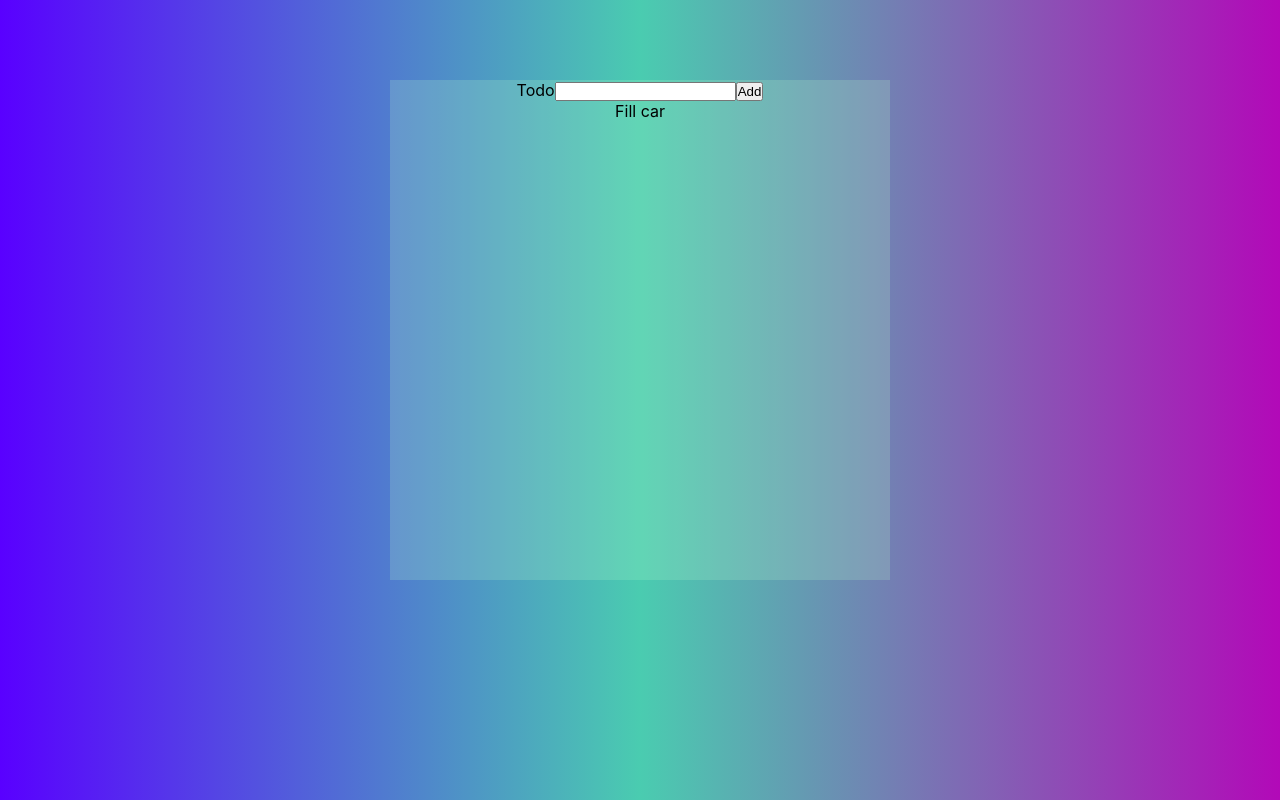
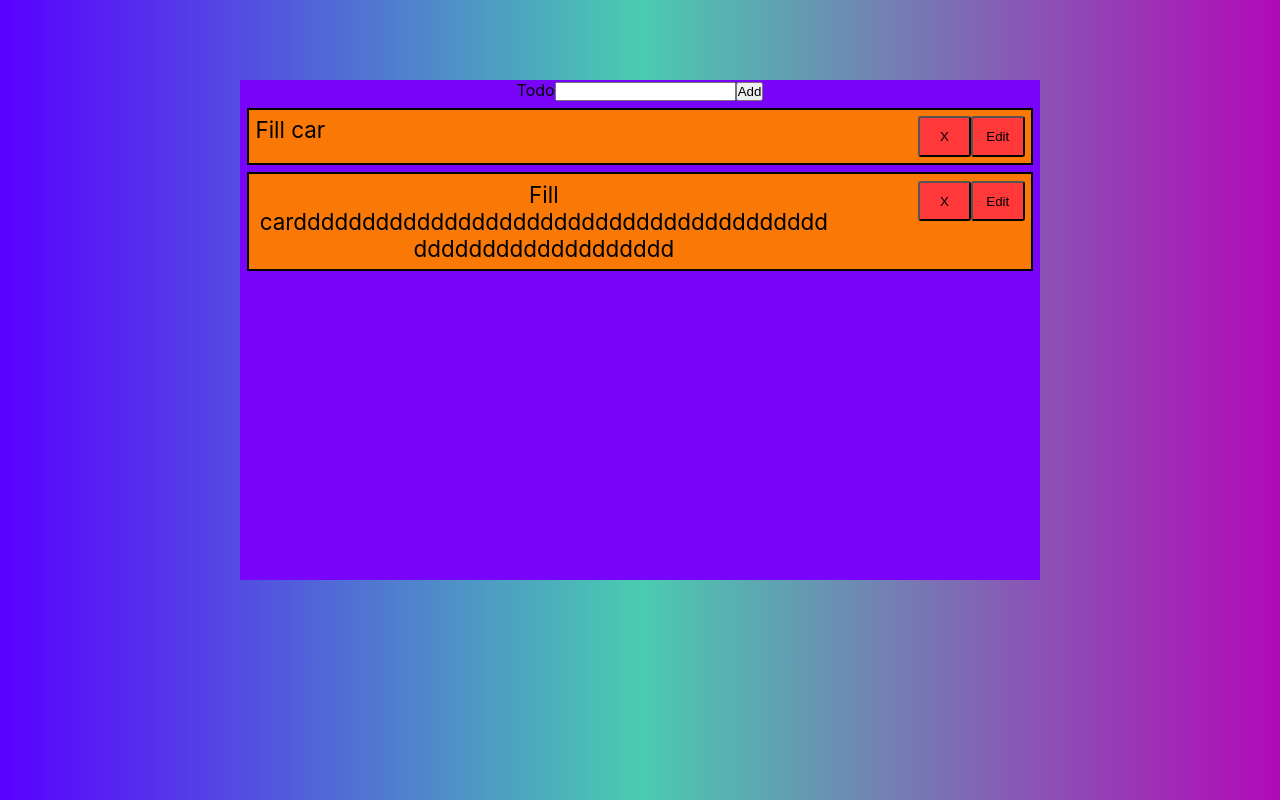
Before and after one commit to JarrodKane/Chaos-TODO, a React (Create React App) app: page / in a window 1280 px wide. Built offline with nearby package versions, Linux system fonts and the light colour scheme.

Commit message:
Ability to delete, and styled components added

```diff
--- a/package.json
+++ b/package.json
@@ -11,6 +11,7 @@
     "redux": "^4.0.4",
     "redux-logger": "^3.0.6",
     "redux-thunk": "^2.3.0",
+    "styled-components": "^5.2.0",
     "uuid": "^3.3.2"
   },
   "scripts": {
--- a/src/ChaosTodo.js
+++ b/src/ChaosTodo.js
@@ -6,16 +6,33 @@ import "./styles/chaosTodo.css";
 
 export default function ChaosTodo() {
   const [todoList, setTodoList] = useState([
-    { id: `1`, content: `Fill car`, status: false },
+    { iD: `1`, content: `Fill car`, status: false },
+    {
+      iD: "2",
+      content: `Fill cardddddddddddddddddddddddddddddddddddddddddddddddddddddddddd`,
+      status: false,
+    },
   ]);
 
-  const addTodo = (todo) => {
-    let newTodo = { id: uuidv4(), content: todo, status: false };
-    setTodoList((oldArr) => [...oldArr, newTodo]);
-    // console.log(newTodo);
+  //Filters though the array of the iD given, once found it will return a new array that has everything except for that found value
+  const removeTodo = (iD) => {
+    console.log(iD);
+    setTodoList((oldArr) => oldArr.filter((todo) => todo.iD !== iD));
   };
 
-  let todosDisp = todoList.map((todo) => <Todo content={todo.content} />);
+  const addTodo = (todo) => {
+    let newTodo = { iD: uuidv4(), content: todo, status: false };
+    setTodoList((oldArr) => [...oldArr, newTodo]);
+  };
+
+  let todosDisp = todoList.map((todo) => (
+    <Todo
+      key={todo.iD}
+      content={todo.content}
+      removeTodo={removeTodo}
+      iD={todo.iD}
+    />
+  ));
 
   return (
     <div className="ChaosTodo">
--- a/src/Todo.js
+++ b/src/Todo.js
@@ -1,9 +1,50 @@
-import React from 'react'
+import React from "react";
+import styled from "styled-components";
 
-export default function Todo({content}) {
-    return (
-        <div>
-           {content}
-        </div>
-    )
+const TodoDiv = styled.div`
+  display: flex;
+  flex-direction: row;
+  justify-content: space-between;
+  background-color: #fa7805;
+  border: 2px solid black;
+  font-size: 1.4em;
+  padding: 0.3em;
+  margin: 0.3em;
+  word-wrap: break-word;
+`;
+
+const DelButton = styled.button`
+  background: #ff3939;
+  border-radius: 3px;
+  color: black;
+  padding: 0.8em 1.5em;
+`;
+
+const EditButton = styled.button`
+  background: #ff3939;
+  border-radius: 3px;
+  color: black;
+  padding: 0.8em 1em;
+`;
+
+const Buttons = styled.div`
+  display: flex;
+  align-items: flex-start;
+`;
+
+const Content = styled.div`
+  max-width: 75%;
+`;
+
+export default function Todo({ content, removeTodo, iD }) {
+  console.log(iD);
+  return (
+    <TodoDiv key={iD} className="Todo">
+      <Content>{content}</Content>
+      <Buttons>
+        <DelButton onClick={() => removeTodo(iD)}>X</DelButton>
+        <EditButton>Edit</EditButton>
+      </Buttons>
+    </TodoDiv>
+  );
 }
--- a/src/styles/chaosTodo.css
+++ b/src/styles/chaosTodo.css
@@ -1,8 +1,8 @@
 .ChaosTodo {
-    margin: 5em;
-    display: flex;
-    flex-direction: column;
-    width: 500px;
-    height: 500px;
-    background-color: rgba(188, 250, 200, .20);
+  margin: 5em;
+  display: flex;
+  flex-direction: column;
+  width: 800px;
+  height: 500px;
+  background-color: #7805fa;
 }
```
Also changed, not shown: 2 other files (tests, documents, lock files or other folders).
